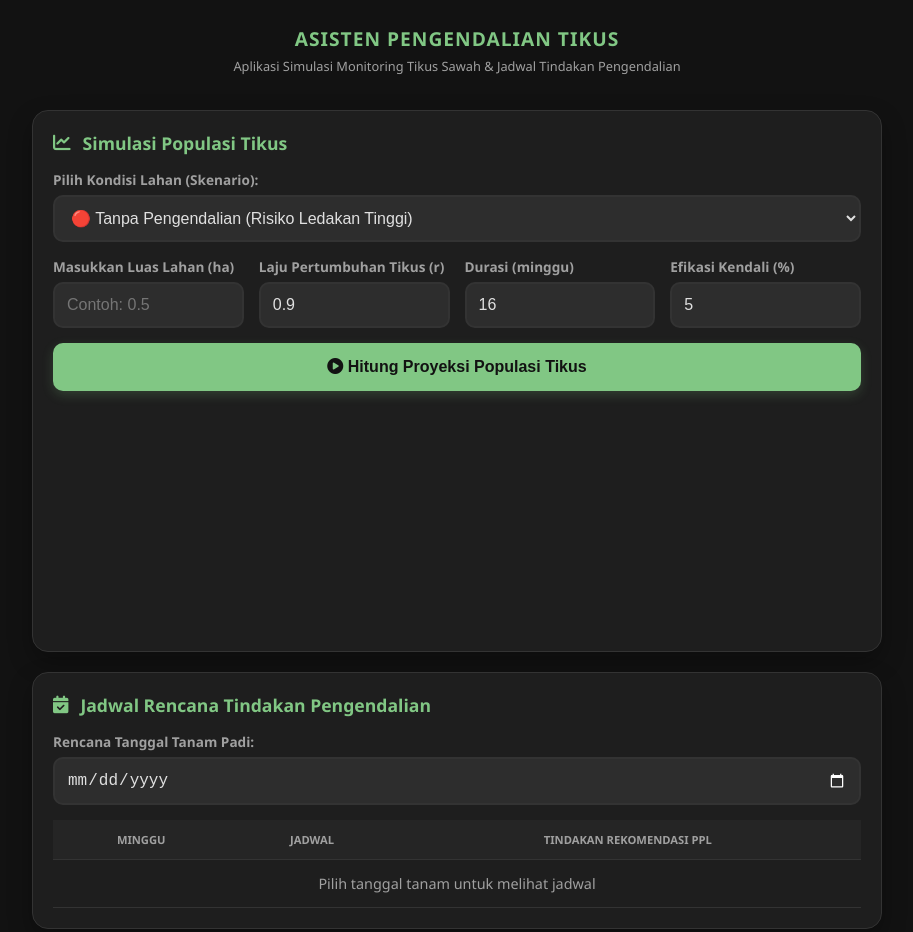
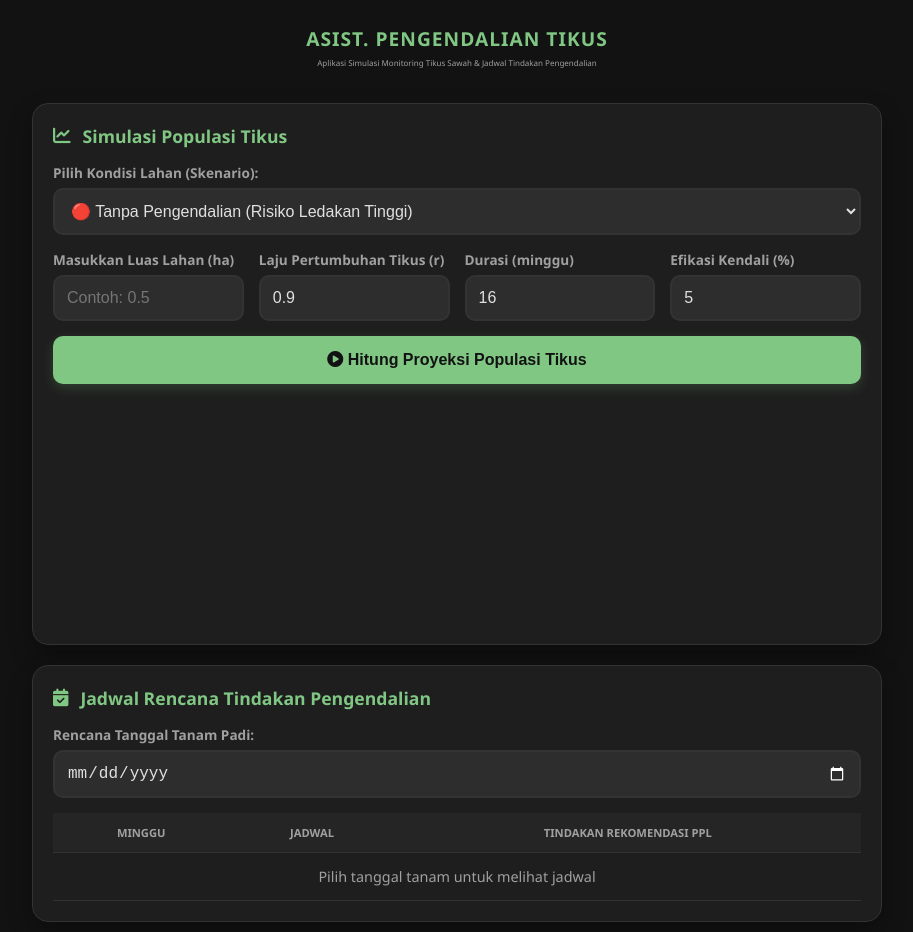
Before and after one commit to mamank757/tikus, a plain HTML site: page index.html in a window 1280 px wide. Shown: the top 932 px of the page, without its empty margins (183-1096 px from the left). Drawn offline with nearby package versions, Linux system fonts and the light colour scheme.

Commit message:
Update index.html

```diff
--- a/index.html
+++ b/index.html
@@ -52,7 +52,7 @@
     .main-header p {
       color: var(--text-muted);
       margin: 5px 0 0 0;
-      font-size: 0.8rem;
+      font-size: 0.5rem;
     }
 
     .card {
@@ -176,7 +176,7 @@
 
 <div class="container">
   <div class="main-header">
-    <h1>Asisten Pengendalian tikus</h1>
+    <h1>Asist. Pengendalian Tikus</h1>
     <p>Aplikasi Simulasi Monitoring Tikus Sawah & Jadwal Tindakan Pengendalian</p>
   </div>
 
```
